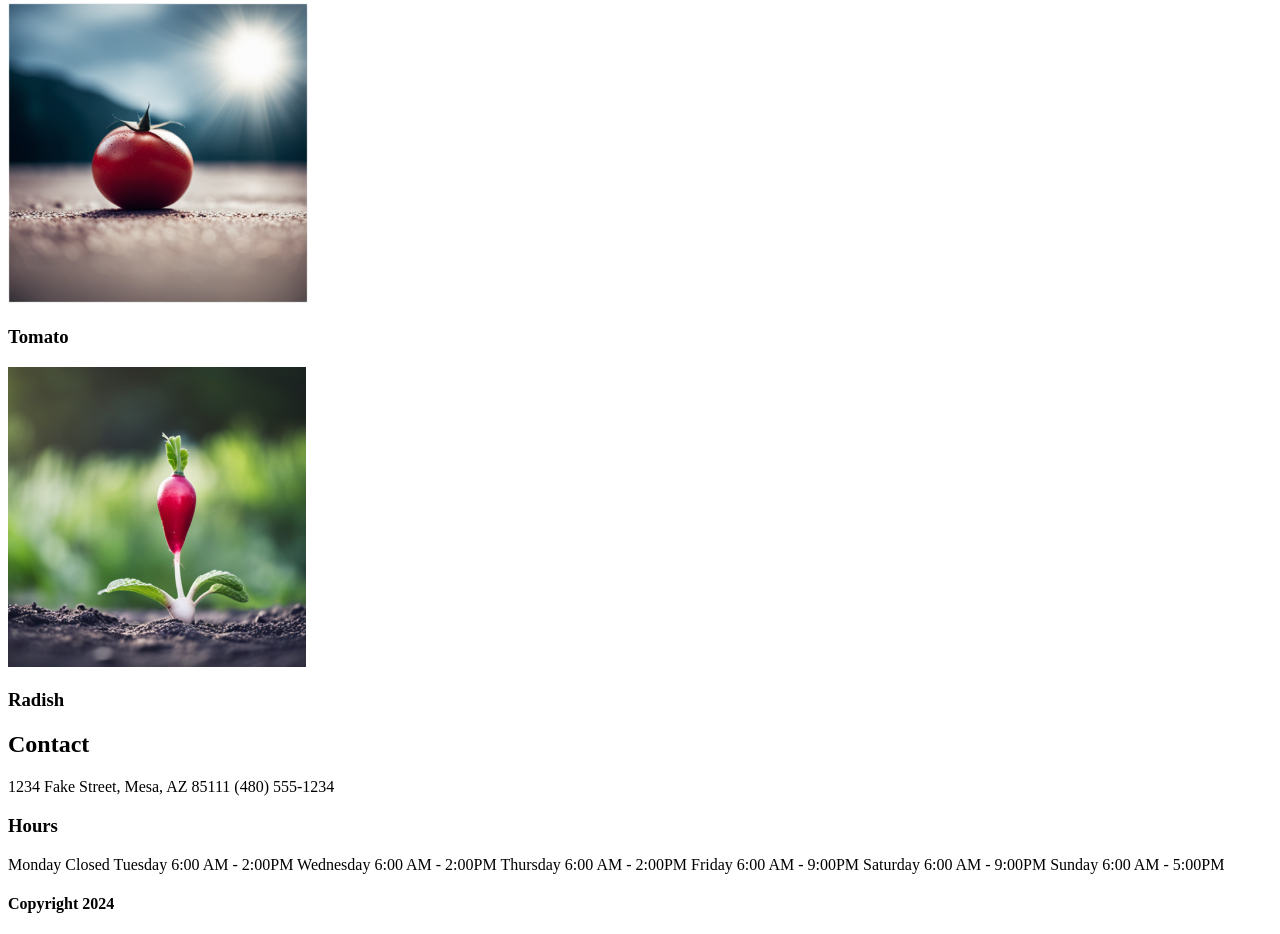
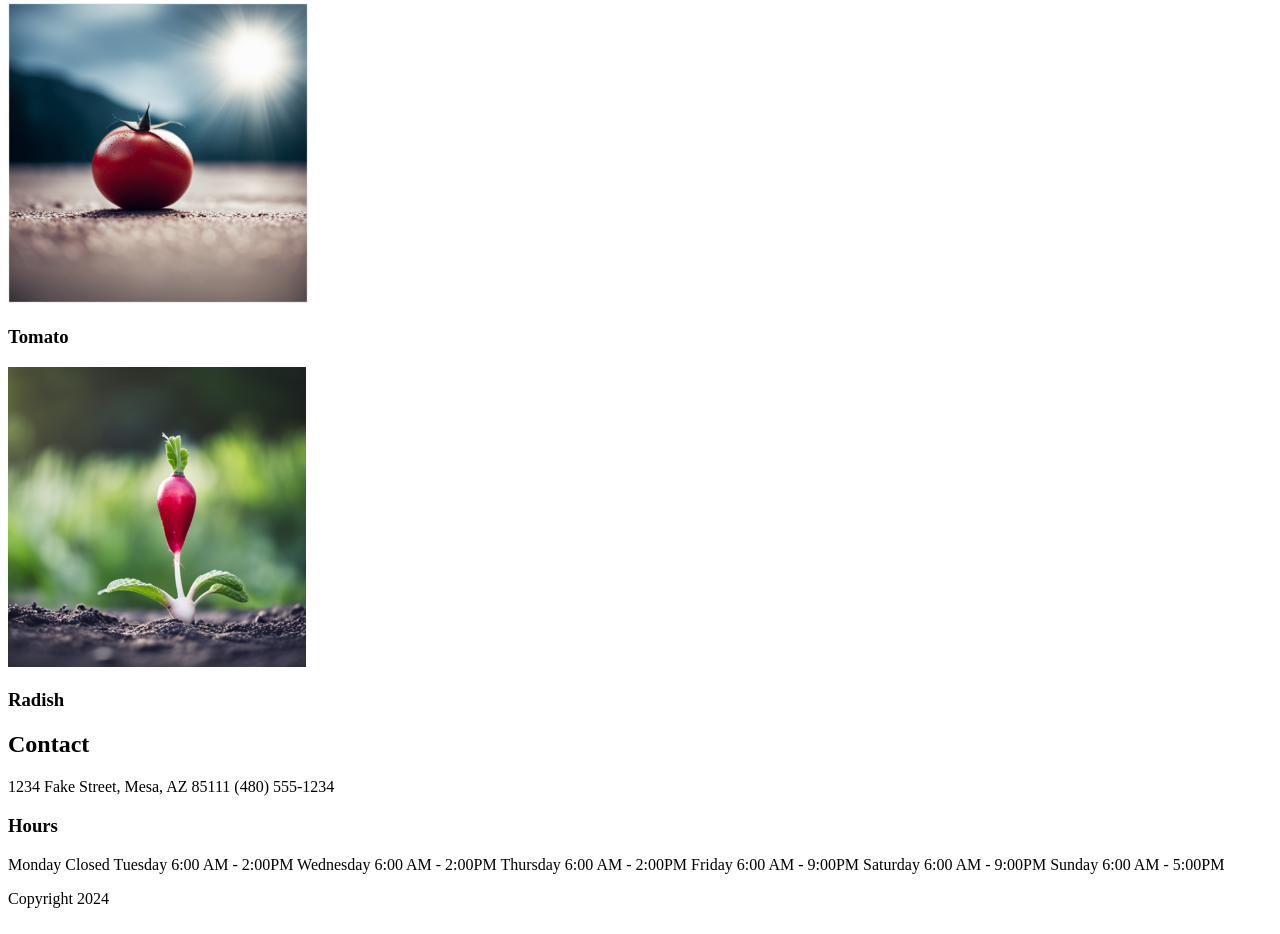
Before and after one commit to omparke1/farm, a plain HTML site: page index.html in a window 1280 px wide. Shown: the part 8468-9402 px from the top of the page. Drawn offline with Linux system fonts and the light colour scheme.

Commit message:
updated footer p tag

```diff
--- a/index.html
+++ b/index.html
@@ -121,6 +121,6 @@
         Saturday 6:00 AM - 9:00PM
         Sunday 6:00 AM - 5:00PM</p>
 
-        <h4>Copyright 2024</h4>
+        <p>Copyright 2024</p>
     </footer>
 </html>
```
